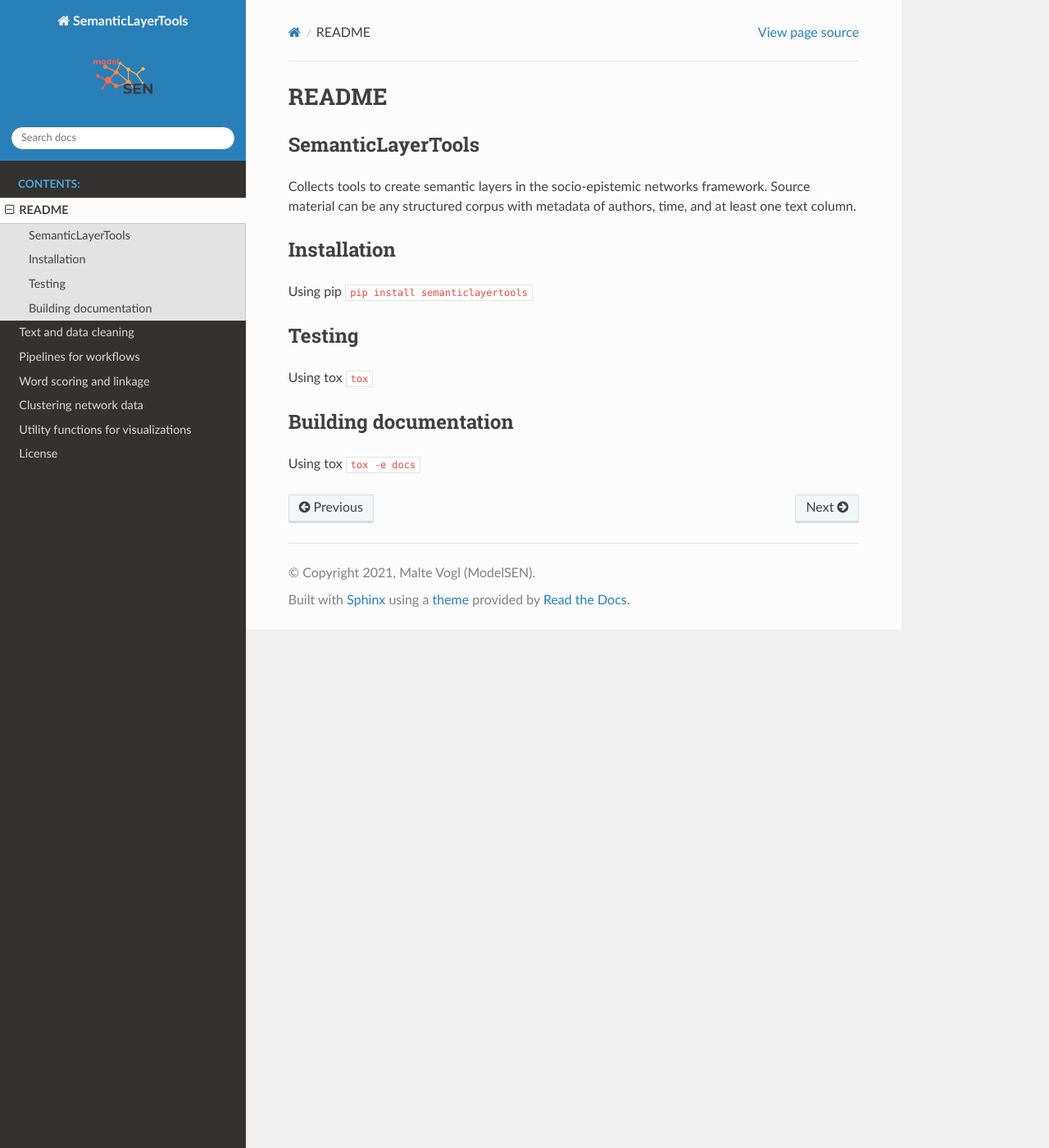
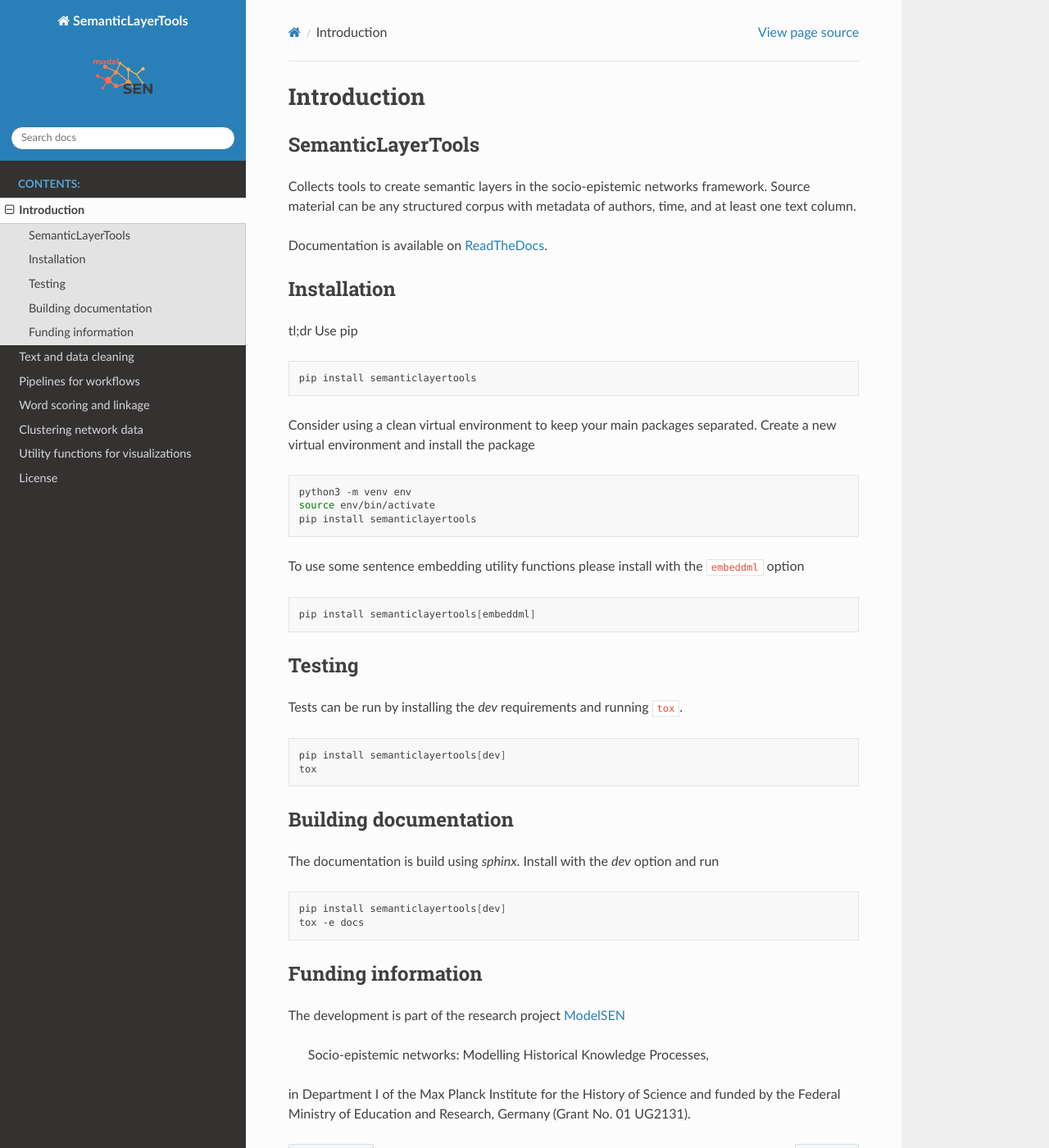
Before and after one commit to maltevogl/SemanticLayerTools, a Sphinx documentation site: the page built from docs/readme.rst, in a window 1280 px wide and 1400 px high. Shown: the whole window at 82% size. Built offline with Sphinx 7.4.7 and the Read the Docs theme 2.0.0, drawn with Linux system fonts in a browser that asks for light colours.

Commit message:
clean doc building

```diff
--- a/README.md
+++ b/README.md
@@ -2,14 +2,55 @@
 
 Collects tools to create semantic layers in the socio-epistemic networks framework. Source material can be any structured corpus with metadata of authors, time, and at least one text column.
 
+Documentation is available on [ReadTheDocs](https://semanticlayertools.readthedocs.io/).
+
 ## Installation
 
-Using pip `pip install semanticlayertools`
+tl;dr Use pip
+
+~~~bash
+pip install semanticlayertools
+~~~
+
+Consider using a clean virtual environment to keep your main packages separated.
+Create a new virtual environment and install the package
+
+~~~bash
+python3 -m venv env
+source env/bin/activate
+pip install semanticlayertools
+~~~
+
+To use some sentence embedding utility functions please install with the
+`embeddml` option
+
+~~~bash
+pip install semanticlayertools[embeddml]
+~~~
 
 ## Testing
 
-Using tox `tox`
+Tests can be run by installing the _dev_ requirements and running `tox`.
+
+~~~bash
+pip install semanticlayertools[dev]
+tox
+~~~
 
 ## Building documentation
 
-Using tox `tox -e docs`
+The documentation is build using _sphinx_. Install with the _dev_ option and run
+
+~~~bash
+pip install semanticlayertools[dev]
+tox -e docs
+~~~
+
+## Funding information
+
+The development is part of the research project [ModelSEN](https://modelsen.mpiwg-berlin.mpg.de)
+
+> Socio-epistemic networks: Modelling Historical Knowledge Processes,
+
+in Department I of the Max Planck Institute for the History of Science
+and funded by the Federal Ministry of Education and Research, Germany (Grant No. 01 UG2131).
--- a/docs/index.rst
+++ b/docs/index.rst
@@ -11,7 +11,7 @@ social, semiotic or semantic layers from text corpora.
 
 The development is part of the research project `ModelSEN <https://modelsen.mpiwg-berlin.mpg.de>`_
 Socio-epistemic networks: Modelling Historical Knowledge Processes,
-part of Department I of the Max Planck Institut for the History of Science and
+part of Department I of the Max Planck Institute for the History of Science and
 funded by the Federal Ministry of Education and Research, Germany (Grant No. 01 UG2131).
 
 .. image:: _static/bmbf.png
--- a/docs/readme.rst
+++ b/docs/readme.rst
@@ -1,3 +1,3 @@
-README
-======
+Introduction
+============
 .. mdinclude:: ../README.md
--- a/docs/requirements.txt
+++ b/docs/requirements.txt
@@ -1,10 +1,4 @@
 sphinx
 sphinx_rtd_theme
 m2r2
-plotly
-hdbscan
-umap-learn
-torch
-sentence-transformers
-https://github.com/explosion/spacy-models/releases/download/en_core_web_lg-3.2.0/en_core_web_lg-3.2.0.tar.gz#egg=en_core_web_lg
 semanticlayertools
```
Also changed, not shown: docs/visual.rst (+55 -3 lines), setup.cfg (+1 -6 lines), 3 other files.
